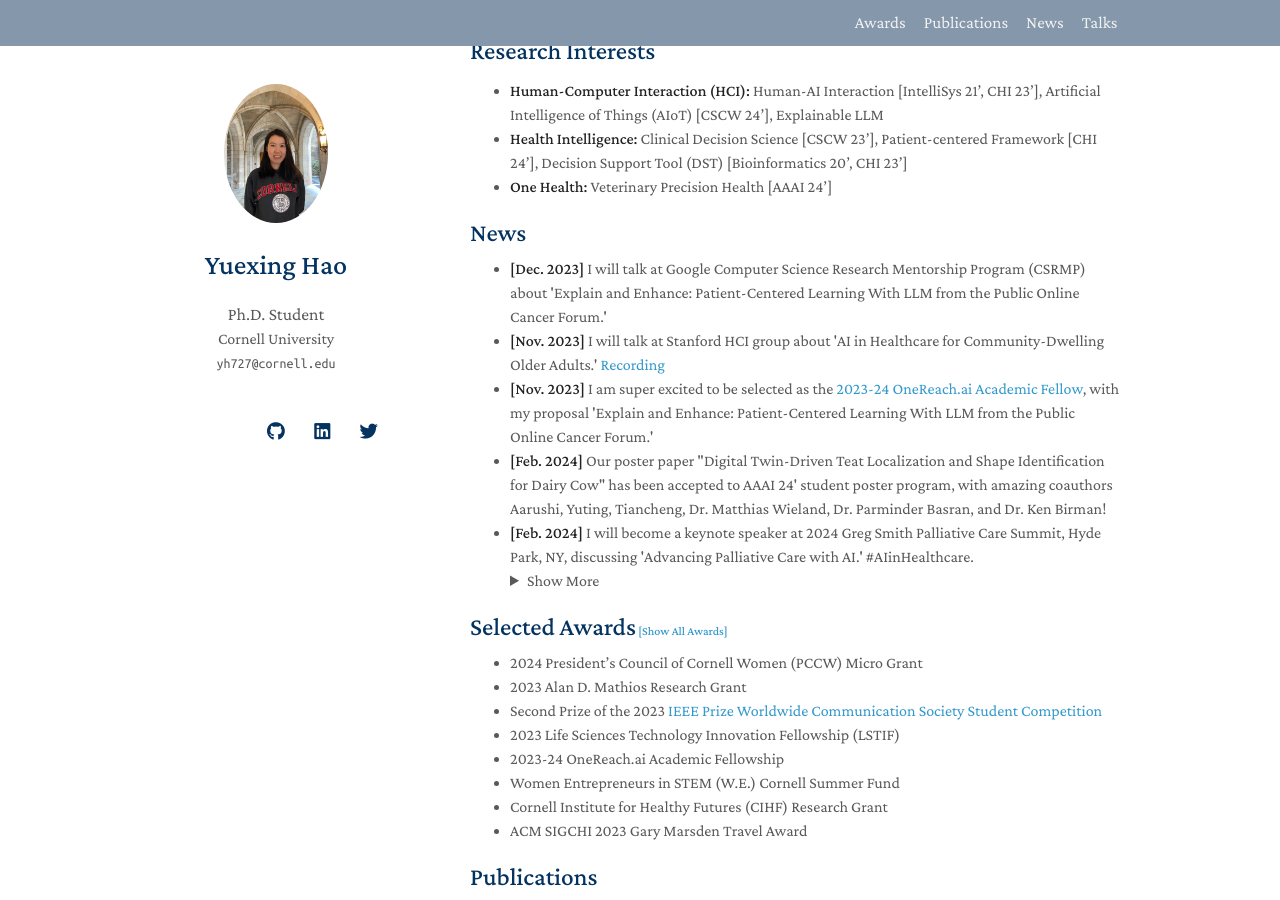
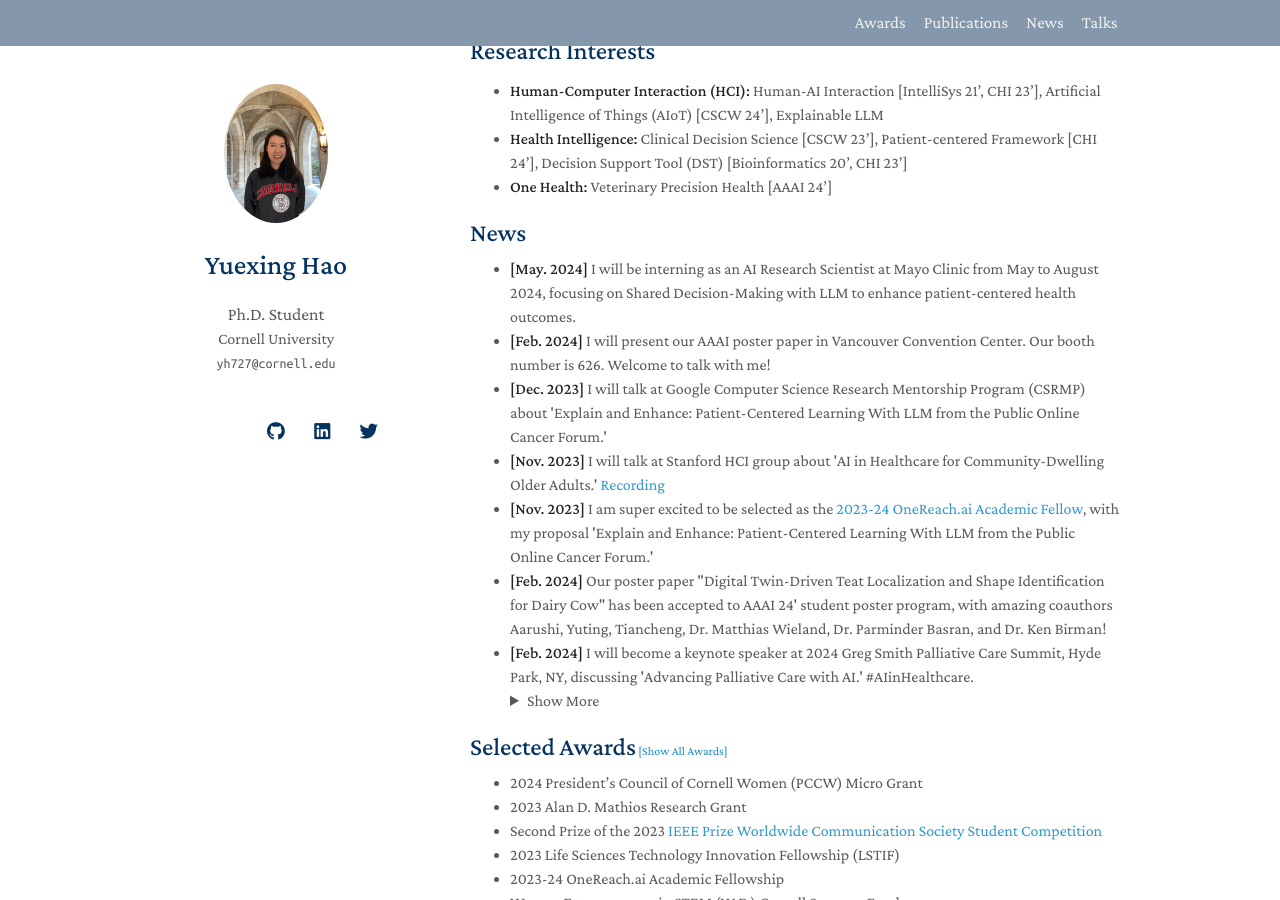
Before and after one commit to YuexingHao/Yuexing-Hao, a Jekyll site: the page built from index.md, in a window 1280 px wide and 900 px high, scrolled down 300 px. Built offline with Jekyll 4.4.1, drawn with Linux system fonts in a browser that asks for light colours; nearby versions of some CDN libraries; a style sheet for code colours, icons or effects is not loaded; our own code applies the rules of GitHub Pages for plain Markdown files.

Commit message:
Update news.md

```diff
--- a/_includes/news.md
+++ b/_includes/news.md
@@ -1,6 +1,8 @@
 <h2 id="news" style="margin: 20px 0px 10px;">News</h2>
 
 <ul>
+<li><strong>[May. 2024]</strong> I will be interning as an AI Research Scientist at Mayo Clinic from May to August 2024, focusing on Shared Decision-Making with LLM to enhance patient-centered health outcomes.</li>
+<li><strong>[Feb. 2024]</strong> I will present our AAAI poster paper in Vancouver Convention Center. Our booth number is 626. Welcome to talk with me!</li>
 <li><strong>[Dec. 2023]</strong> I will talk at Google Computer Science Research Mentorship Program (CSRMP) about 'Explain and Enhance: Patient-Centered Learning With LLM from the Public Online Cancer Forum.'</li>
 <li><strong>[Nov. 2023]</strong> I will talk at Stanford HCI group about 'AI in Healthcare for Community-Dwelling Older Adults.' <a href= "https://youtu.be/0BF63qKealI">Recording</a></li>
 <li><strong>[Nov. 2023]</strong> I am super excited to be selected as the <a href="https://onereach.ai/academic-fellowship/">2023-24 OneReach.ai Academic Fellow</a>, with my proposal 'Explain and Enhance: Patient-Centered Learning With LLM from the Public Online Cancer Forum.' </li>
```
